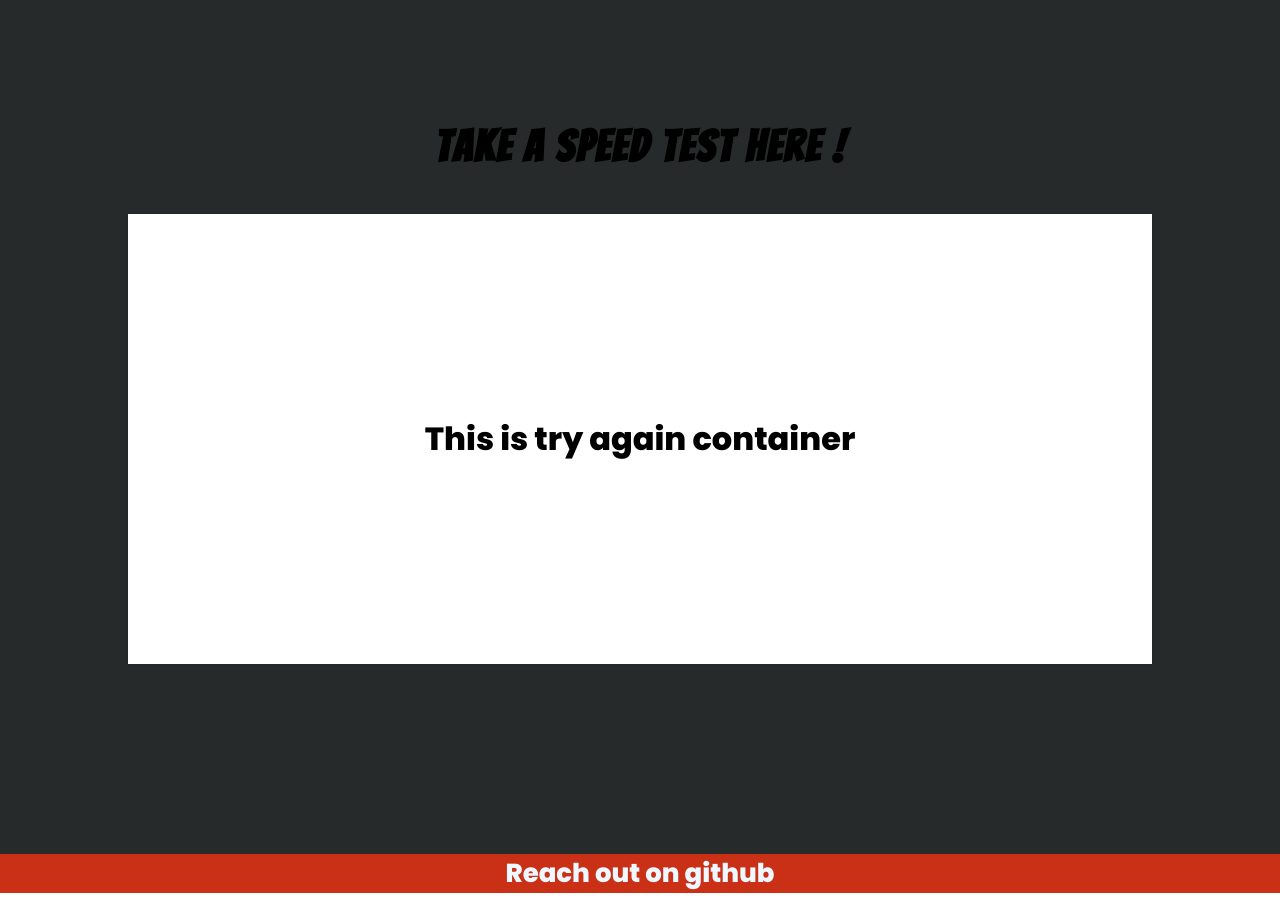
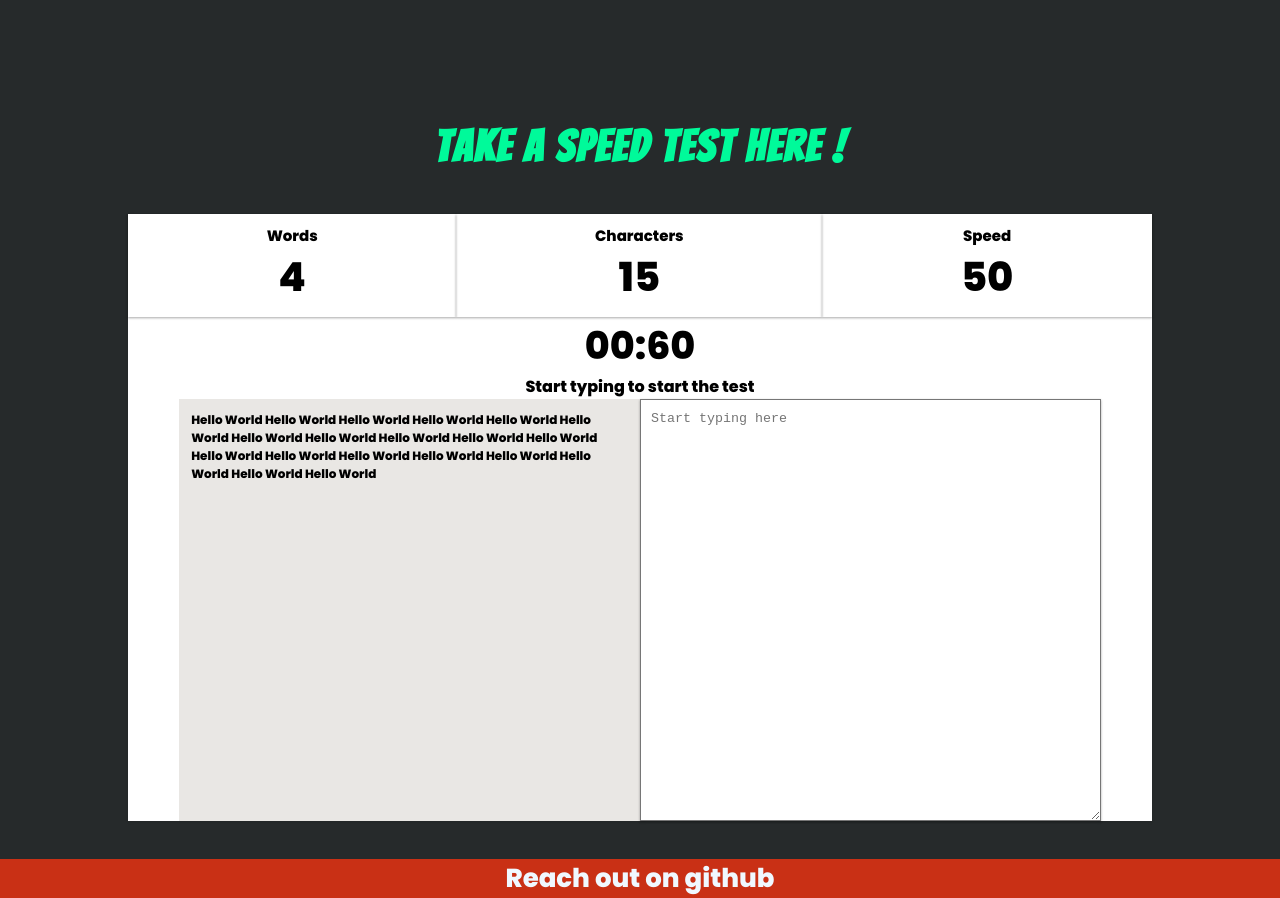
Before and after one commit to raaghavgupta2020/type-test-app, a React (Create React App) app: page / in a window 1280 px wide. Shown: the part 720-1618 px from the top of the page. Built offline with nearby package versions, Linux system fonts and the light colour scheme.

Commit message:
RealChallengeFlies

```diff
--- a/src/components/Challenge/Challenge.css
+++ b/src/components/Challenge/Challenge.css
@@ -10,4 +10,5 @@
     font-family: "Bangers", cursive;
     font-size: 44px;
     letter-spacing: 2px;
+    color:mediumspringgreen;
 }
--- a/src/components/Challenge/Challenge.jsx
+++ b/src/components/Challenge/Challenge.jsx
@@ -8,7 +8,7 @@ const Challenge = () => {
             <h1 className="challenge-header">
                 Take a speed test here !
             </h1>
-            <TestContainer/>
+            <TestContainer words={4} characters={15} wpm={50}/>
         </div>
     );
 }
--- /dev/null
+++ b/src/components/ChallengeDetailsCard/CDC.css
@@ -0,0 +1,30 @@
+.details-card-container {
+    display: flex;
+    flex-direction: column;
+    justify-content: center;
+    align-items: center;
+    flex-grow: 1;
+    padding: 10px;
+    box-shadow: 0 1px 3px rgba(0, 0, 0, 0.12), 0 1px 2px rgba(0, 0, 0, 0.24);
+    transition: all 0.3s cubic-bezier(0.25, 0.8, 0.25, 1);
+}
+
+.details-card-container > p {
+    margin: 0;
+}
+
+.details-card-container:hover {
+    box-shadow: 0 14px 28px rgba(0, 0, 0, 0.25), 0 10px 10px rgba(0, 0, 0, 0.22);
+}
+
+.cardname {
+    font-size: 15px;
+    /* padding-top: 16px; */
+    /* margin-bottom: -15px !important; */
+}
+
+.cardvalue {
+    font-size: 40px;
+    font-weight: 600;
+    margin: 0;
+}
--- /dev/null
+++ b/src/components/ChallengeDetailsCard/CDC.jsx
@@ -0,0 +1,13 @@
+import React from "react";
+import "./CDC.css"
+
+const CDC = ({cardName , cardValue}) => {
+    return (
+        <div className="details-card-container">
+            <div className="cardname">{cardName}</div>
+            <div className="cardvalue">{cardValue}</div>
+        </div>
+    );
+}
+
+export default CDC;
--- /dev/null
+++ b/src/components/RealTypingChallenge/RealTypingChallenge.css
@@ -0,0 +1,78 @@
+.real-challenge-container{
+    display: flex;
+    flex-direction: column;
+    flex-grow: 1;
+    align-items: center;
+    justify-content: center;
+}
+
+.timer-container{
+    display: flex;
+    flex-direction: column;
+    align-items: center;
+    justify-content: center;
+}
+
+.timer{
+    margin: 0;
+    font-size: 38px;
+    font-weight: 600px;
+}
+
+.timerr{
+    margin: 0;
+}
+
+.text-area-container{
+    display: flex;
+    flex-direction: row;
+    flex-grow: 1;
+    width: 90%;
+}
+
+.text-area-left{
+    display: flex;
+    flex-grow: 1;
+    width:50%;
+}
+.text-area-right{
+    display: flex;
+    flex-grow: 1;
+    width:50%;
+}
+.textarea {
+    text-align: left;
+    flex-grow: 1;
+    height: 400px;
+    width: 100%;
+    padding: 10px;
+    line-height: 18px;
+    flex-wrap: wrap;
+    box-shadow: 0 1px 3px rgba(0, 0, 0, 0.12), 0 1px 2px rgba(0, 0, 0, 0.24);
+    transition: all 0.3s cubic-bezier(0.25, 0.8, 0.25, 1);
+    overflow: scroll;
+}
+
+.text-area-left:hover {
+    box-shadow: 0 14px 28px rgba(0, 0, 0, 0.25), 0 10px 10px rgba(0, 0, 0, 0.22);
+}
+
+.textarea:hover {
+    box-shadow: 0 14px 28px rgba(0, 0, 0, 0.25), 0 10px 10px rgba(0, 0, 0, 0.22);
+}
+
+.test-paragraph {
+    font-size: 12px;
+    background: #e9e7e4;
+    padding: 12px;
+    /* display: flex;
+    flex-direction: row; */
+}
+.textarea::-webkit-scrollbar {
+    display: none;
+}
+
+.textarea {
+    -ms-overflow-style: none; /* IE and Edge */
+    scrollbar-width: none; /* Firefox */
+}
--- /dev/null
+++ b/src/components/RealTypingChallenge/RealTypingChallenge.jsx
@@ -0,0 +1,31 @@
+import React from "react";
+import "./RealTypingChallenge.css"
+
+const RealChallenge = ({selectedParagraph}) => {
+    return (
+        <div className="real-challenge-container">
+            <div className="timer-container">
+                <p className="timer">00:60</p>
+                <p className="timerr">Start typing to start the test</p>
+            </div>
+
+            <div className="text-area-container">
+                <div className="text-area-left">
+                    <div className="text-area test-paragraph">
+                        {selectedParagraph}
+                    </div>
+                </div>
+                <div className="text-area-right">
+                    <textarea
+                        placeholder="Start typing here"
+                        className="textarea"
+                    >
+                    </textarea>
+                </div>
+            </div>
+        </div>
+
+    );
+}
+
+export default RealChallenge;
--- a/src/components/TestContainer/TestContainer.jsx
+++ b/src/components/TestContainer/TestContainer.jsx
@@ -1,4 +1,6 @@
 import React from "react";
+import TryAgain from "../TryAgain/TryAgain";
+import TypingChallengeContainer from "../TypingChallengeContainer/TypingChallengeContainer";
 import "./TestContainer.css"
 
 const TestContainer = ({
@@ -8,10 +10,18 @@ const TestContainer = ({
     wpm
 }) => {
     return (
+
         <div className="test-container">
-            <h1 className="try-again-container">
-                This is try again container
-            </h1>
+            <div className="typing-challenge-container">
+                <div className="typing-test">
+                    <TypingChallengeContainer words={words} characters={characters} wpm={wpm}/>
+                </div>
+            </div>
+            {/* <div>
+                <h1 className="try-again-container">
+                    <TryAgain words={words} characters={characters} wpm={wpm}/>
+                </h1>
+            </div> */}
         </div>
     );
 }
--- /dev/null
+++ b/src/components/TryAgain/TryAgain.css
@@ -0,0 +1,47 @@
+.buttons{
+    display: flex;
+    flex-direction: row;
+    justify-content: space-between;
+    margin-top: 30px;
+}
+
+.end-buttons{
+    padding: 20px;
+    border-radius: 30px;
+    min-width: 100px;
+    color: aliceblue;
+    font-size: medium;
+}
+
+.try-again-results{
+    font-size: medium;
+}
+
+.ta-header{
+    text-decoration: underline;
+    margin: 0px;
+}
+
+.first{
+    background-color: dimgrey;
+}
+
+.second{
+    background-color: dimgrey;
+}
+
+.third{
+    background-color: dimgrey;
+}
+
+.first:hover{
+    background-color: mediumspringgreen;
+}
+
+.second:hover{
+    background-color: rgb(32, 57, 116);
+}
+
+.third:hover{
+    background-color: rgb(37, 146, 219);
+}
--- /dev/null
+++ b/src/components/TryAgain/TryAgain.jsx
@@ -0,0 +1,26 @@
+import React from "react";
+import "./TryAgain.css"
+
+const TryAgain = ({words,characters,wpm}) => {
+    return (
+        <div className="try-again-cont">
+            <h1 className="ta-header">Test results</h1>
+            <div className="try-again-results">
+                <p>Characters: {characters}</p>
+                <p>Words: {words}</p>
+                <p>Speed: {wpm} wpm</p>
+            </div>
+            <div className="buttons">
+                <button className="end-buttons first">Re-try</button>
+                <button onClick={()=>{
+                    window.open("https://www.facebook.com/");
+                }} className="end-buttons second">Share</button>
+                <button onClick={()=>{
+                    window.open("https://twitter.com/");
+                }} className="end-buttons third">Tweet</button>
+            </div>
+        </div>
+    );
+}
+
+export default TryAgain;
--- /dev/null
+++ b/src/components/TypingChallengeContainer/TypingChallengeContainer.css
@@ -0,0 +1,17 @@
+.typing-challenge{
+    display: flex;
+    flex-direction: column;
+    flex-grow: 1;
+}
+
+.details-container{
+    display: flex;
+    flex-direction: row;
+    justify-content: space-between;
+}
+
+.real-challenge{
+    display: flex;
+    flex-wrap: wrap;
+    flex-grow: 1;
+}
--- /dev/null
+++ b/src/components/TypingChallengeContainer/TypingChallengeContainer.jsx
@@ -0,0 +1,24 @@
+import React from "react";
+import CDC from "../ChallengeDetailsCard/CDC";
+import RealChallenge from "../RealTypingChallenge/RealTypingChallenge";
+
+import "./TypingChallengeContainer.css"
+const TypingChallengeContainer = ({words,characters,wpm}) => {
+    return (
+        <div className="typing-challenge">
+            <div className="details-container">
+                {/* <p>{words}</p> */}
+                <CDC cardName="Words" cardValue={words}/>
+                {/* <p>{characters}</p> */}
+                <CDC cardName="Characters" cardValue={characters}/>
+                {/* <p>{wpm}</p> */}
+                <CDC cardName="Speed" cardValue={wpm}/>
+            </div>
+            <div className="real-challenge">
+                <RealChallenge selectedParagraph="Hello World Hello World  Hello World  Hello World  Hello World  Hello World  Hello World  Hello World  Hello World  Hello World  Hello World  Hello World  Hello World  Hello World  Hello World  Hello World  Hello World  Hello World  Hello World   "/>
+            </div>
+        </div>
+    );
+}
+
+export default TypingChallengeContainer;
```
